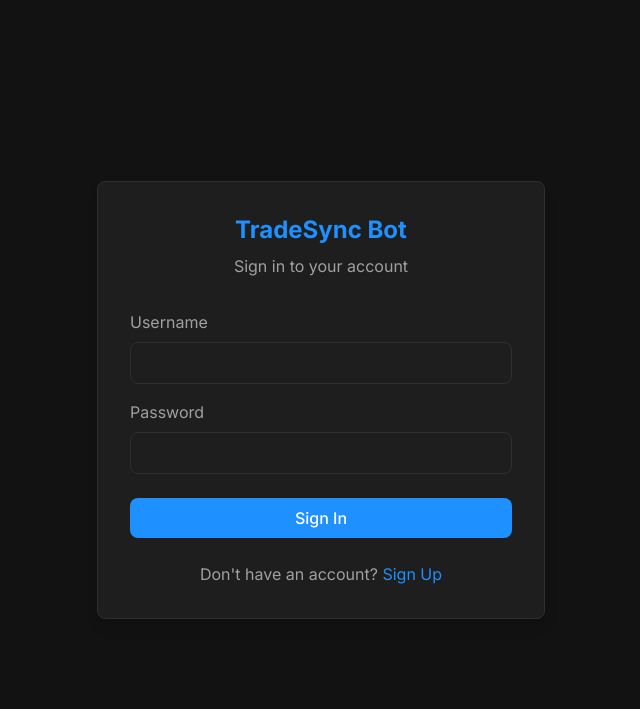
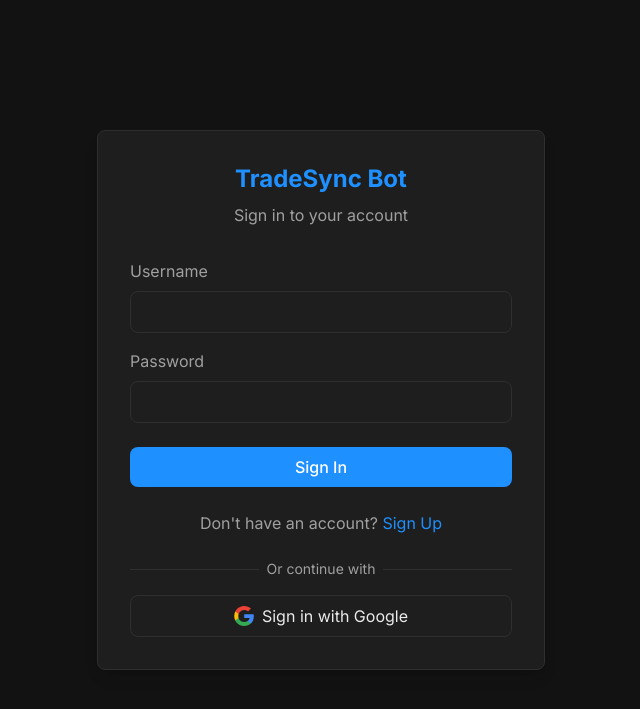
Before and after one commit to aminhaidar/TRADESYNC-BOT, a Flask app: page /login in a window 1280 px wide. Shown: the top 709 px of the page, without its empty margins (319-959 px from the left). Run offline with Flask 3, Linux system fonts and the light colour scheme; parts of the project's set-up code (start-up, migrations or seed data) failed here and were passed over; some libraries are stand-ins or nearby versions.

Commit message:
Add Google OAuth authentication

```diff
--- a/app.py
+++ b/app.py
@@ -1,6 +1,7 @@
 from flask import Flask, request, render_template, jsonify, redirect, url_for, flash, session
 from flask_login import LoginManager, login_user, logout_user, login_required, current_user
 from flask_wtf.csrf import CSRFProtect
+from flask_dance.contrib.google import make_google_blueprint, google
 import os
 import json
 from datetime import datetime
@@ -19,6 +20,15 @@
 login_manager = LoginManager()
 login_manager.init_app(app)
 login_manager.login_view = 'login'
+
+# Setup Google OAuth
+google_bp = make_google_blueprint(
+    client_id=Config.GOOGLE_CLIENT_ID,
+    client_secret=Config.GOOGLE_CLIENT_SECRET,
+    scope=["profile", "email"],
+    redirect_to="google_callback"
+)
+app.register_blueprint(google_bp, url_prefix="/login")
 
 @login_manager.user_loader
 def load_user(user_id):
@@ -43,6 +53,53 @@
             error = 'Invalid username or password'
 
     return render_template('auth/login.html', error=error)
+
+@app.route("/login/google")
+def google_login():
+    if not google.authorized:
+        return redirect(url_for("google.login"))
+    return redirect(url_for("google_callback"))
+
+@app.route("/google-callback")
+def google_callback():
+    if not google.authorized:
+        flash("Failed to log in with Google.", "error")
+        return redirect(url_for("login"))
+
+    resp = google.get("/oauth2/v1/userinfo")
+    if resp.ok:
+        google_info = resp.json()
+        google_id = google_info["id"]
+
+        # Check if user exists
+        user = User.get_by_google_id(google_id)
+
+        if not user:
+            # Create new user
+            email = google_info.get("email")
+            name = google_info.get("name", email.split("@")[0])
+
+            # Check if email already exists
+            existing_user = User.get_by_email(email)
+            if existing_user:
+                # Link Google ID to existing account
+                existing_user.google_id = google_id
+                existing_user.save()
+                user = existing_user
+            else:
+                # Create new user
+                user = User(
+                    username=name,
+                    email=email,
+                    google_id=google_id
+                )
+                user.save()
+
+        login_user(user)
+        return redirect(url_for("home"))
+
+    flash("Failed to get user info from Google.", "error")
+    return redirect(url_for("login"))
 
 @app.route('/register', methods=['GET', 'POST'])
 def register():
@@ -157,5 +214,22 @@
         logger.error(f"Error getting trades: {str(e)}")
         return jsonify([]), 500
 
+@app.route('/api/portfolio', methods=['GET'])
+@login_required
+def get_portfolio():
+    """API endpoint for getting portfolio data"""
+    try:
+        # For now, return sample data
+        portfolio_data = {
+            "total_value": "$50,234.12",
+            "daily_pnl": "+$123.45",
+            "positions": "AAPL (40), TSLA (30)"
+        }
+
+        return jsonify(portfolio_data)
+    except Exception as e:
+        logger.error(f"Error getting portfolio data: {str(e)}")
+        return jsonify({"error": str(e)}), 500
+
 if __name__ == '__main__':
     app.run(debug=Config.DEBUG)
--- a/templates/auth/login.html
+++ b/templates/auth/login.html
@@ -64,6 +64,32 @@
                     <p>Don't have an account? <a href="{{ url_for('register') }}" class="text-accent-interactive hover:underline">Sign Up</a></p>
                 </div>
             </form>
+
+            <!-- Google Sign-in -->
+            <div class="mt-6">
+                <div class="relative">
+                    <div class="absolute inset-0 flex items-center">
+                        <div class="w-full border-t border-border-color"></div>
+                    </div>
+                    <div class="relative flex justify-center text-sm">
+                        <span class="px-2 bg-card-bg text-text-secondary">Or continue with</span>
+                    </div>
+                </div>
+
+                <div class="mt-4">
+                    <a href="{{ url_for('google_login') }}" class="flex items-center justify-center w-full px-4 py-2 border border-border-color rounded-lg hover:bg-card-bg-hover transition-colors">
+                        <svg class="h-5 w-5 mr-2" viewBox="0 0 24 24" xmlns="http://www.w3.org/2000/svg">
+                            <g transform="matrix(1, 0, 0, 1, 27.009001, -39.238998)">
+                                <path fill="#4285F4" d="M -3.264 51.509 C -3.264 50.719 -3.334 49.969 -3.454 49.239 L -14.754 49.239 L -14.754 53.749 L -8.284 53.749 C -8.574 55.229 -9.424 56.479 -10.684 57.329 L -10.684 60.329 L -6.824 60.329 C -4.564 58.239 -3.264 55.159 -3.264 51.509 Z"/>
+                                <path fill="#34A853" d="M -14.754 63.239 C -11.514 63.239 -8.804 62.159 -6.824 60.329 L -10.684 57.329 C -11.764 58.049 -13.134 58.489 -14.754 58.489 C -17.884 58.489 -20.534 56.379 -21.484 53.529 L -25.464 53.529 L -25.464 56.619 C -23.494 60.539 -19.444 63.239 -14.754 63.239 Z"/>
+                                <path fill="#FBBC05" d="M -21.484 53.529 C -21.734 52.809 -21.864 52.039 -21.864 51.239 C -21.864 50.439 -21.724 49.669 -21.484 48.949 L -21.484 45.859 L -25.464 45.859 C -26.284 47.479 -26.754 49.299 -26.754 51.239 C -26.754 53.179 -26.284 54.999 -25.464 56.619 L -21.484 53.529 Z"/>
+                                <path fill="#EA4335" d="M -14.754 43.989 C -12.984 43.989 -11.404 44.599 -10.154 45.789 L -6.734 42.369 C -8.804 40.429 -11.514 39.239 -14.754 39.239 C -19.444 39.239 -23.494 41.939 -25.464 45.859 L -21.484 48.949 C -20.534 46.099 -17.884 43.989 -14.754 43.989 Z"/>
+                            </g>
+                        </svg>
+                        Sign in with Google
+                    </a>
+                </div>
+            </div>
         </div>
     </div>
 </body>
--- a/utils/db.py
+++ b/utils/db.py
@@ -57,13 +57,14 @@
         )
         ''')
 
-        # Create users table
+        # Create users table with google_id
         cursor.execute('''
         CREATE TABLE IF NOT EXISTS users (
             id INTEGER PRIMARY KEY AUTOINCREMENT,
             username TEXT UNIQUE NOT NULL,
             email TEXT UNIQUE NOT NULL,
-            password_hash TEXT NOT NULL,
+            password_hash TEXT,
+            google_id TEXT UNIQUE,
             created_at DATETIME DEFAULT CURRENT_TIMESTAMP
         )
         ''')
```
Also changed, not shown: config.py (+7 -0 lines), models/user.py (+34 -9 lines), requirements.txt (+32 -14 lines), templates/index.html (+11 -3 lines), trades.db.
